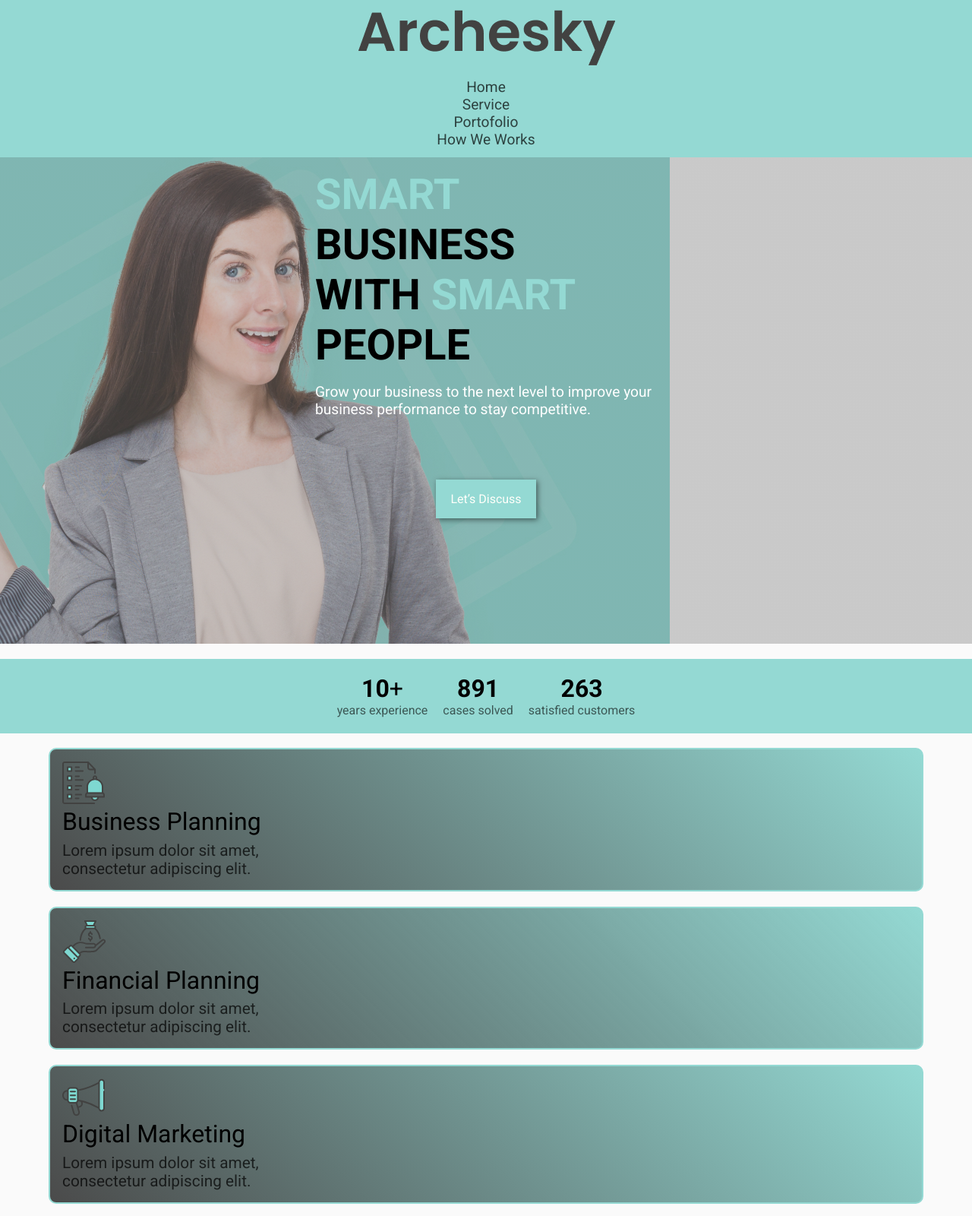
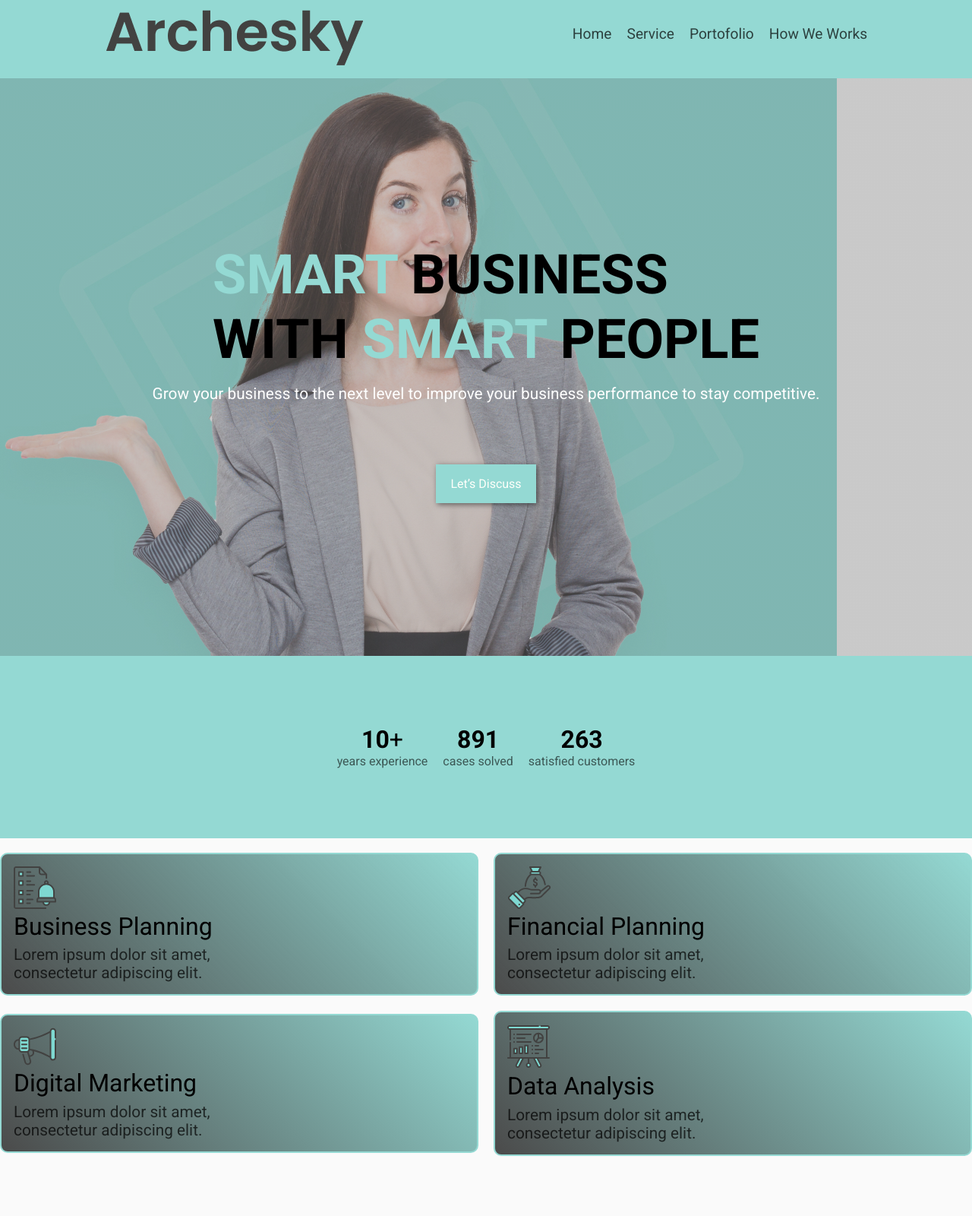
Before and after one commit to francisco-15/Mi_primer_repositorio_de_estilos_css, a website built with Vite: page index.html in a window 1280 px wide. Shown: the top 1600 px of the page at 76% size. After the commit the page ends 1521 px from the top, so only its background shows below. Built offline with nearby package versions, Linux system fonts and the light colour scheme.

Commit message:
Finalización de los estilos tablet

```diff
--- a/index.html
+++ b/index.html
@@ -10,10 +10,13 @@
     <div class="container">
       <header>
         <picture class="logo">
-          <source srcset="./img/logo_archesky.png" media="(max-width: 767px)" />
+          <source
+            srcset="./img/logo_archesky.png"
+            media="(max-width: 1024px)"
+          />
           <source
             srcset="./img/logo_archesky@2x.png"
-            media="(min-width: 768px)"
+            media="(min-width: 1025px)"
           />
           <img
             src="./img/logo_archesky.png"
--- a/sass/abstracts/_variables.scss
+++ b/sass/abstracts/_variables.scss
@@ -2,7 +2,7 @@
 $roboto-font: "Roboto", sans-serif;
 
 /* Funciónes de beakpoint para viewport */
-$br-tablet: 768 px;
+$br-tablet: 768px;
 $br-tablet-horizontal: 1024px;
 $br-desktop: 1200px;
 $br-desktop-xl: 1400px;
@@ -28,6 +28,7 @@ $font-size-big-c: 2.6em;
 $font-size-big-d: 2.8em;
 $font-size-big-e: 3em;
 $font-size-big-f: 3.5em;
+$font-size-big-g: 4.5em;
 
 /* Espacio de articulos */
 $space-margin-top-a: 0.8em;
--- a/sass/layout/_header.scss
+++ b/sass/layout/_header.scss
@@ -1,9 +1,8 @@
 @use "./../abstracts/variables" as *;
+@use "./../abstracts/mixins" as *;
 
-/* Versión mobile first */
-
-/* header */
 header {
+  /* Versión mobile */
   background-color: $secondary-color;
   display: flex;
   flex-direction: column;
@@ -29,4 +28,16 @@ header {
       }
     }
   }
+
+  /* versión tablet */
+  @include breakpoint(tablet) {
+    flex-direction: row;
+    justify-content: space-around;
+    align-items: center;
+
+    .nav-header ul {
+      flex-direction: row;
+      gap: $gap-d;
+    }
+  }
 }
--- a/sass/pages/_home.scss
+++ b/sass/pages/_home.scss
@@ -1,9 +1,8 @@
 @use "./../abstracts/variables" as *;
 @use "./../abstracts/mixins" as *;
 
-/* Hero mobile */
-
 #hero {
+  /* Hero mobile */
   height: 80vh;
   background-image: linear-gradient(
       0deg,
@@ -16,7 +15,7 @@
   background-position: center center, -230px -100px;
 
   .container {
-    max-width: 450px;
+    max-width: 95%;
     margin: auto;
     display: flex;
     flex-direction: column;
@@ -42,9 +41,29 @@
     margin-top: $space-margin-top-a;
     color: white;
   }
+
+  /* Versión tablet */
+  @include breakpoint(tablet) {
+    height: 95vh;
+    display: flex;
+    align-items: center;
+    background-position: center center, -10px -86px;
+
+    .container {
+      max-width: 95%;
+    }
+
+    h1 {
+      font-size: $font-size-big-g;
+    }
+
+    p {
+      font-size: $font-size-small-b;
+    }
+  }
 }
 
-/* results moblie */
+/* results mobile */
 #results {
   background-color: $secondary-color;
   display: flex;
@@ -69,6 +88,16 @@
 
     p {
       color: $quinary-color;
+    }
+  }
+
+  /* Versión tablet */
+  @include breakpoint(tablet) {
+    margin-top: 0;
+    height: 30vh;
+
+    span {
+      font-size: $font-size-big-d;
     }
   }
 }
@@ -102,4 +131,14 @@
     font-size: $font-size-small-b;
     color: $tertiary-color;
   }
+
+  /* Versión tablet */
+  @include breakpoint(tablet) {
+    display: grid;
+    grid-template-columns: repeat(2, 1fr);
+
+    .card {
+      width: auto;
+    }
+  }
 }
```
